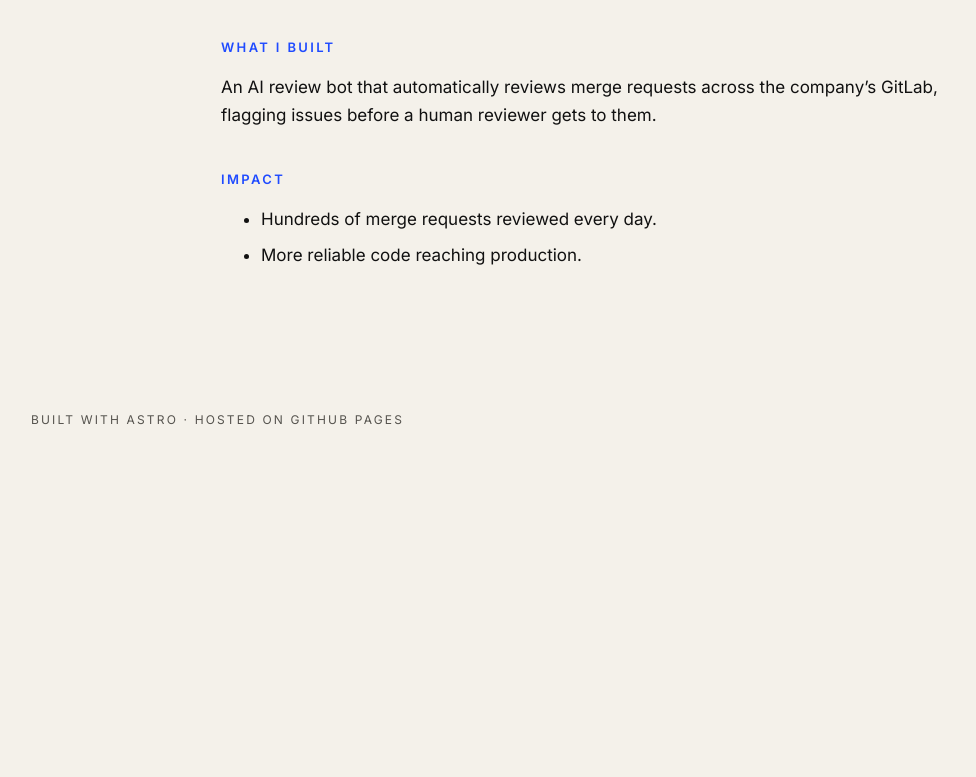
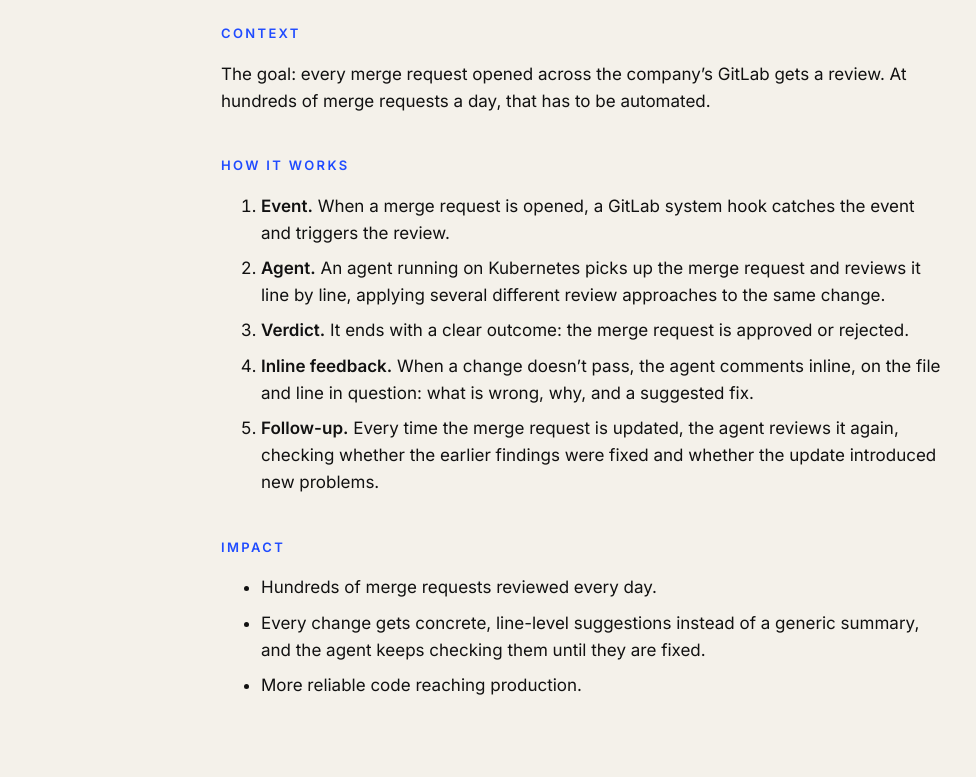
Before and after one commit to alvarofpp/alvarofpp.github.io, an Astro site: page /work/ai-code-review in a window 1280 px wide. Shown: the part 758-1535 px from the top of the page, without its empty margins (57-1033 px from the left). Before the commit the page ends 1215 px from the top, so only its background shows below. Built offline with nearby package versions, Linux system fonts and the light colour scheme; Astro itself is replaced by a stand-in of ours.

Commit message:
docs(work): reescreve estudo do bot de review com o fluxo real

```diff
--- a/src/content/work/ai-code-review.md
+++ b/src/content/work/ai-code-review.md
@@ -1,9 +1,9 @@
 ---
-title: AI code review at company scale
+title: An AI reviewer on every merge request
 company: TripAdvisor
 year: "2023–now"
-tag: AI · Developer tooling
-summary: A bot that reviews hundreds of merge requests a day across the company's GitLab.
+tag: AI · Developer tooling · Kubernetes
+summary: An agent running on Kubernetes reviews every merge request opened across the company's GitLab, line by line, approves or rejects it, and leaves inline suggestions that it checks again on every update.
 metric: 100+ MRs / day
 order: 1
 highlights: ["Built an AI bot"]
@@ -11,15 +11,24 @@ highlights: ["Built an AI bot"]
 
 ## Context
 
-Across TripAdvisor's GitLab, hundreds of merge requests are opened every day, and human
-reviewers can't give each one the same depth of attention.
+The goal: every merge request opened across the company's GitLab gets a review. At hundreds of
+merge requests a day, that has to be automated.
 
-## What I built
+## How it works
 
-An AI review bot that automatically reviews merge requests across the company's GitLab,
-flagging issues before a human reviewer gets to them.
+1. **Event.** When a merge request is opened, a GitLab system hook catches the event and
+   triggers the review.
+2. **Agent.** An agent running on Kubernetes picks up the merge request and reviews it line by
+   line, applying several different review approaches to the same change.
+3. **Verdict.** It ends with a clear outcome: the merge request is approved or rejected.
+4. **Inline feedback.** When a change doesn't pass, the agent comments inline, on the file and
+   line in question: what is wrong, why, and a suggested fix.
+5. **Follow-up.** Every time the merge request is updated, the agent reviews it again, checking
+   whether the earlier findings were fixed and whether the update introduced new problems.
 
 ## Impact
 
 - Hundreds of merge requests reviewed every day.
+- Every change gets concrete, line-level suggestions instead of a generic summary, and the
+  agent keeps checking them until they are fixed.
 - More reliable code reaching production.
```
